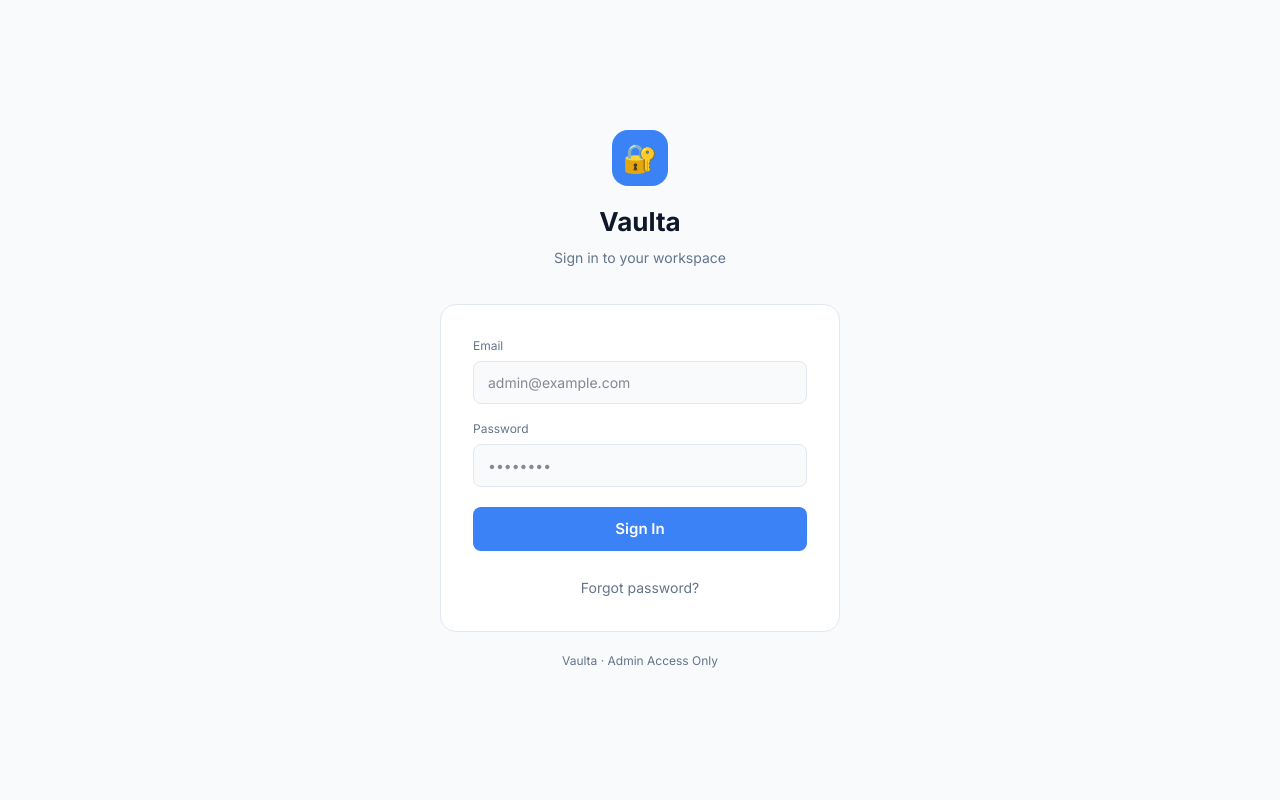
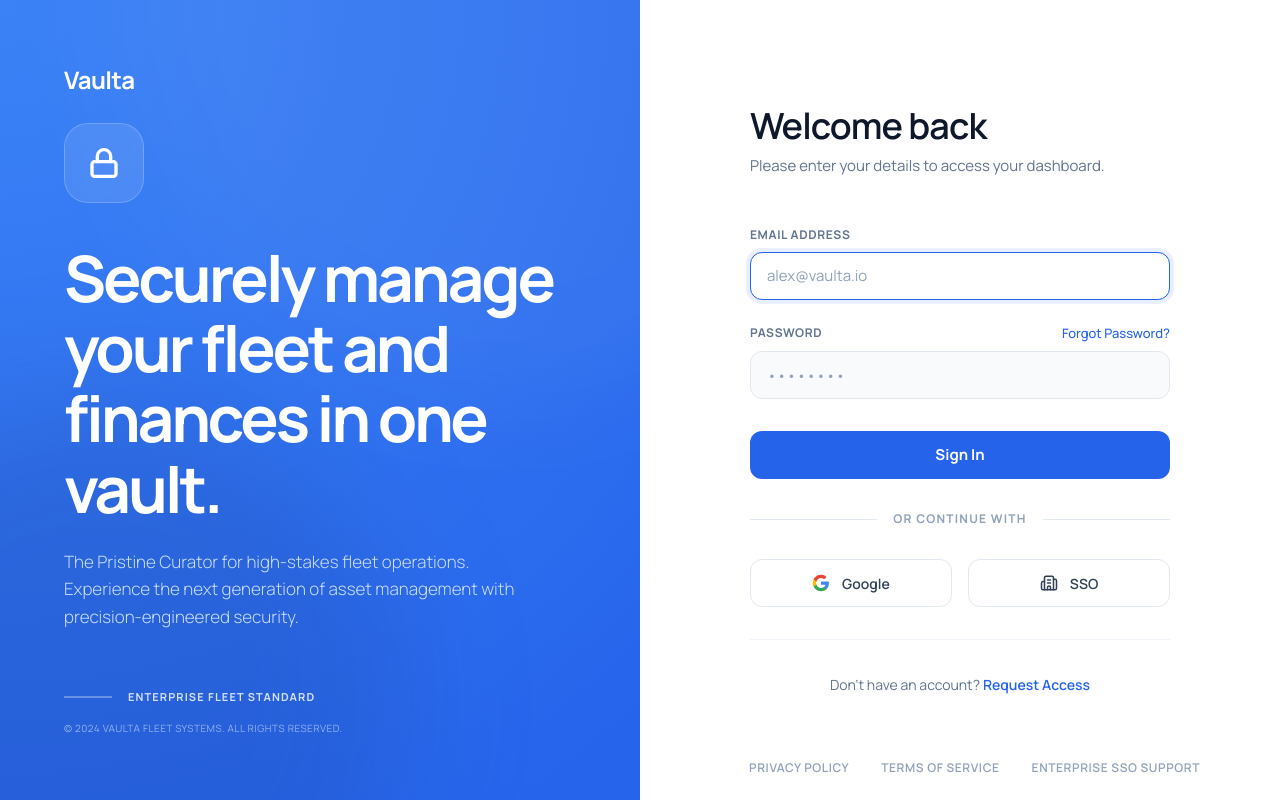
Before and after one commit to eddiephiri/Vaulta, a React (Vite) app: page / in a window 1280 px wide. Built offline with nearby package versions, Linux system fonts and the light colour scheme; no server answers.

Commit message:
Refactor: Redesign login screen with Split-Screen Narrative

```diff
--- a/src/pages/Login.tsx
+++ b/src/pages/Login.tsx
@@ -2,6 +2,16 @@ import { useState } from 'react';
 import type { FormEvent } from 'react';
 import { useAuth } from '../hooks/useAuth';
 import { Link } from 'react-router-dom';
+import { Lock, Building2 } from 'lucide-react';
+
+const GoogleIcon = () => (
+    <svg width="18" height="18" viewBox="0 0 24 24" xmlns="http://www.w3.org/2000/svg">
+        <path d="M22.56 12.25c0-.78-.07-1.53-.2-2.25H12v4.26h5.92c-.26 1.37-1.04 2.53-2.21 3.31v2.77h3.57c2.08-1.92 3.28-4.74 3.28-8.09z" fill="#4285F4"/>
+        <path d="M12 23c2.97 0 5.46-.98 7.28-2.66l-3.57-2.77c-.98.66-2.23 1.06-3.71 1.06-2.86 0-5.29-1.93-6.16-4.53H2.18v2.84C3.99 20.53 7.7 23 12 23z" fill="#34A853"/>
+        <path d="M5.84 14.09c-.22-.66-.35-1.36-.35-2.09s.13-1.43.35-2.09V7.07H2.18C1.43 8.55 1 10.22 1 12s.43 3.45 1.18 4.93l2.85-2.22.81-.62z" fill="#FBBC05"/>
+        <path d="M12 5.38c1.62 0 3.06.56 4.21 1.64l3.15-3.15C17.45 2.09 14.97 1 12 1 7.7 1 3.99 3.47 2.18 7.07l3.66 2.84c.87-2.6 3.3-4.53 6.16-4.53z" fill="#EA4335"/>
+    </svg>
+);
 
 export function Login() {
     const { signIn } = useAuth();
@@ -24,70 +34,85 @@ export function Login() {
         setLoading(false);
 
         if (authErr) {
-            // SECURITY: Always show a generic message to prevent username enumeration
             setError('Invalid email or password.');
         }
-        // On success, App.tsx will detect the new session and redirect automatically.
     };
 
     return (
-        <div style={{
-            minHeight: '100vh',
-            background: 'var(--ff-bg)',
-            display: 'flex',
-            alignItems: 'center',
-            justifyContent: 'center',
-            padding: 16,
-        }}>
-            <div style={{
-                width: '100%',
-                maxWidth: 400,
-            }}>
-                {/* Logo / Brand */}
-                <div style={{ textAlign: 'center', marginBottom: 36 }}>
-                    <div style={{
-                        width: 56, height: 56,
-                        background: 'var(--ff-accent)',
-                        borderRadius: 16,
-                        display: 'flex', alignItems: 'center', justifyContent: 'center',
-                        margin: '0 auto 16px',
-                        fontSize: 28,
-                    }}>
-                        🔐
+        <div style={{ fontFamily: '"Manrope", "Inter", sans-serif' }} className="flex min-h-screen w-full bg-white text-slate-900 overflow-hidden">
+            {/* Left Column: Branded Narrative */}
+            <div
+                className="hidden md:flex flex-col w-1/2 p-12 lg:p-16 relative"
+                style={{ background: 'radial-gradient(circle at top left, #3b82f6, #2563eb)' }}
+            >
+                {/* Vaulta Logo */}
+                <div className="text-white font-bold text-2xl tracking-tight z-10">
+                    Vaulta
                 </div>
-                    <h1 style={{ fontSize: 26, fontWeight: 800, color: 'var(--ff-text-primary)', margin: 0 }}>
-                        Vaulta
+
+                {/* Main Narrative Content */}
+                <div className="flex-1 flex flex-col justify-center max-w-[520px] z-10">
+                    <div
+                        className="w-20 h-20 rounded-[24px] bg-white/10 flex items-center justify-center mb-10"
+                        style={{ backdropFilter: 'blur(8px)', WebkitBackdropFilter: 'blur(8px)', border: '1px solid rgba(255,255,255,0.2)' }}
+                    >
+                        <Lock className="w-8 h-8 text-white" strokeWidth={2.5} />
+                    </div>
+
+                    <h1 className="text-[48px] lg:text-[64px] font-bold leading-[1.1] tracking-[-0.05em] text-white mb-6">
+                        Securely manage your fleet and finances in one vault.
                     </h1>
-                    <p style={{ fontSize: 14, color: 'var(--ff-text-muted)', marginTop: 6 }}>
-                        Sign in to your workspace
+
+                    <p className="text-blue-100 text-[16px] lg:text-[17px] leading-[1.6] opacity-90 font-light max-w-[460px]">
+                        The Pristine Curator for high-stakes fleet operations. Experience the next generation of asset management with precision-engineered security.
                     </p>
                 </div>
 
-                {/* Card */}
-                <div style={{
-                    background: 'var(--ff-surface)',
-                    border: '1px solid var(--ff-border)',
-                    borderRadius: 16,
-                    padding: 32,
-                }}>
+                {/* Footer Left */}
+                <div className="z-10 mt-auto pt-8">
+                    <div className="flex items-center gap-4 mb-4">
+                        <div className="w-12 h-[2px] bg-white/30"></div>
+                        <span className="text-[11px] font-bold tracking-[0.1em] uppercase text-white/80">Enterprise Fleet Standard</span>
+                    </div>
+                    <p className="text-[10px] text-white/50 tracking-wider">
+                        © 2024 VAULTA FLEET SYSTEMS. ALL RIGHTS RESERVED.
+                    </p>
+                </div>
+
+                {/* Decorative background elements */}
+                <div className="absolute top-0 right-0 w-[800px] h-[800px] bg-white/5 rounded-full blur-3xl -translate-y-1/2 translate-x-1/3 pointer-events-none"></div>
+                <div className="absolute bottom-0 left-0 w-[600px] h-[600px] bg-blue-900/20 rounded-full blur-3xl translate-y-1/3 -translate-x-1/3 pointer-events-none"></div>
+            </div>
+
+            {/* Right Column: Authentication Form */}
+            <div className="flex flex-col w-full md:w-1/2 relative bg-white min-h-screen">
+                <div className="flex-1 flex flex-col justify-center items-center px-8 sm:px-12 lg:px-20 w-full">
+                    <div className="w-full max-w-[420px]">
+
+                        {/* Mobile Logo (visible only on small screens) */}
+                        <div className="md:hidden text-[#2563eb] font-bold text-2xl tracking-tight mb-12">
+                            Vaulta
+                        </div>
+
+                        <div className="mb-12 mt-8 lg:mt-16">
+                            <h2 className="text-[32px] sm:text-[36px] font-semibold text-slate-900 leading-[1.2] tracking-[-0.025em] mb-2">
+                                Welcome back
+                            </h2>
+                            <p className="text-slate-500 text-[14px] sm:text-[15px]">
+                                Please enter your details to access your dashboard.
+                            </p>
+                        </div>
+
                         {error && (
-                        <div style={{
-                            marginBottom: 18,
-                            padding: '10px 14px',
-                            borderRadius: 8,
-                            background: '#ef444420',
-                            color: '#ef4444',
-                            border: '1px solid #ef444440',
-                            fontSize: 13,
-                        }}>
+                            <div className="mb-6 p-4 rounded-xl bg-red-50 text-red-600 border border-red-100 text-sm font-medium">
                                 {error}
                             </div>
                         )}
 
-                    <form onSubmit={handleSubmit} style={{ display: 'flex', flexDirection: 'column', gap: 16 }}>
-                        <div>
-                            <label style={{ display: 'block', fontSize: 12, color: 'var(--ff-text-muted)', marginBottom: 6 }}>
-                                Email
+                        <form onSubmit={handleSubmit} className="flex flex-col gap-6">
+                            <div className="flex flex-col gap-2 relative">
+                                <label className="text-[12px] font-bold uppercase tracking-[0.05em] text-slate-500">
+                                    Email Address
                                 </label>
                                 <input
                                     type="email"
@@ -95,77 +120,92 @@ export function Login() {
                                     autoFocus
                                     value={email}
                                     onChange={e => setEmail(e.target.value)}
-                                placeholder="admin@example.com"
-                                style={{
-                                    width: '100%',
-                                    padding: '10px 14px',
-                                    borderRadius: 8,
-                                    background: 'var(--ff-bg)',
-                                    border: '1px solid var(--ff-border)',
-                                    color: 'var(--ff-text-primary)',
-                                    fontSize: 14,
-                                    outline: 'none',
-                                    boxSizing: 'border-box',
-                                }}
+                                    placeholder="alex@vaulta.io"
+                                    className="h-12 w-full rounded-xl border border-[#e2e8f0] bg-[#f8fafc] px-4 text-[15px] text-slate-900 outline-none transition-all placeholder:text-slate-400 focus:bg-white focus:border-[#2563eb]"
+                                    style={{ '--tw-ring-color': 'rgba(37,99,235,0.1)' } as React.CSSProperties}
+                                    onFocus={(e) => e.target.style.boxShadow = '0 0 0 4px rgba(37,99,235,0.1)'}
+                                    onBlur={(e) => e.target.style.boxShadow = 'none'}
                                 />
                             </div>
 
-                        <div>
-                            <label style={{ display: 'block', fontSize: 12, color: 'var(--ff-text-muted)', marginBottom: 6 }}>
+                            <div className="flex flex-col gap-2 relative">
+                                <div className="flex justify-between items-center">
+                                    <label className="text-[12px] font-bold uppercase tracking-[0.05em] text-slate-500">
                                         Password
                                     </label>
+                                    <Link tabIndex={-1} to="/forgot-password" className="text-[13px] font-medium text-[#2563eb] hover:text-blue-700 transition-colors">
+                                        Forgot Password?
+                                    </Link>
+                                </div>
                                 <input
                                     type="password"
                                     autoComplete="current-password"
                                     value={password}
                                     onChange={e => setPassword(e.target.value)}
                                     placeholder="••••••••"
-                                style={{
-                                    width: '100%',
-                                    padding: '10px 14px',
-                                    borderRadius: 8,
-                                    background: 'var(--ff-bg)',
-                                    border: '1px solid var(--ff-border)',
-                                    color: 'var(--ff-text-primary)',
-                                    fontSize: 14,
-                                    outline: 'none',
-                                    boxSizing: 'border-box',
-                                }}
+                                    className="h-12 w-full rounded-xl border border-[#e2e8f0] bg-[#f8fafc] px-4 text-[15px] text-slate-900 outline-none transition-all placeholder:text-slate-400 focus:bg-white focus:border-[#2563eb]"
+                                    style={{ '--tw-ring-color': 'rgba(37,99,235,0.1)' } as React.CSSProperties}
+                                    onFocus={(e) => e.target.style.boxShadow = '0 0 0 4px rgba(37,99,235,0.1)'}
+                                    onBlur={(e) => e.target.style.boxShadow = 'none'}
                                 />
                             </div>
 
                             <button
                                 type="submit"
                                 disabled={loading}
-                            style={{
-                                width: '100%',
-                                padding: '11px 0',
-                                borderRadius: 8,
-                                background: loading ? '#334155' : 'var(--ff-accent)',
-                                color: 'white',
-                                fontWeight: 600,
-                                fontSize: 15,
-                                border: 'none',
-                                cursor: loading ? 'not-allowed' : 'pointer',
-                                marginTop: 4,
-                                transition: 'background 0.15s',
-                            }}
+                                className="w-full h-12 rounded-xl bg-[#2563eb] text-white font-bold text-[15px] transition-all hover:bg-blue-700 hover:-translate-y-[1px] disabled:opacity-70 disabled:hover:bg-blue-600 disabled:hover:-translate-y-0 mt-2 flex items-center justify-center custom-button-hover"
                             >
-                            {loading ? 'Signing in…' : 'Sign In'}
+                                {loading ? 'Signing In...' : 'Sign In'}
                             </button>
                         </form>
 
-                    <div style={{ marginTop: 24, textAlign: 'center' }}>
-                        <Link to="/forgot-password" style={{ color: 'var(--ff-text-muted)', fontSize: 14, textDecoration: 'none' }}>
-                            Forgot password?
+                        <div className="mt-8 mb-8 flex items-center justify-center gap-4">
+                            <div className="h-px bg-[#e2e8f0] flex-1"></div>
+                            <span className="text-xs font-bold text-slate-400 uppercase tracking-[0.1em] whitespace-nowrap">
+                                Or continue with
+                            </span>
+                            <div className="h-px bg-[#e2e8f0] flex-1"></div>
+                        </div>
+
+                        <div className="flex gap-4">
+                            <button type="button" className="flex-1 h-12 rounded-xl bg-white border border-[#e2e8f0] hover:bg-slate-50 flex items-center justify-center gap-3 transition-colors group">
+                                <GoogleIcon />
+                                <span className="text-[14px] font-semibold text-slate-700 group-hover:text-slate-900">Google</span>
+                            </button>
+                            <button type="button" className="flex-1 h-12 rounded-xl bg-white border border-[#e2e8f0] hover:bg-slate-50 flex items-center justify-center gap-3 transition-colors group">
+                                <Building2 className="w-[18px] h-[18px] text-slate-700 group-hover:text-slate-900" />
+                                <span className="text-[14px] font-semibold text-slate-700 group-hover:text-slate-900">SSO</span>
+                            </button>
+                        </div>
+
+                        <div className="mt-8 text-center border-t border-slate-100 pt-8">
+                            <span className="text-[14px] text-slate-500">Don't have an account? </span>
+                            <Link to="#" className="text-[14px] font-semibold text-[#2563eb] hover:text-blue-700 transition-colors">
+                                Request Access
                             </Link>
+                        </div>
+
                     </div>
                 </div>
 
-                <p style={{ textAlign: 'center', marginTop: 20, fontSize: 12, color: 'var(--ff-text-muted)' }}>
-                    Vaulta · Admin Access Only
-                </p>
+                {/* Footer Right */}
+                <div className="py-6 px-12 md:px-20 flex flex-col sm:flex-row justify-center md:justify-end gap-x-8 gap-y-4 text-xs font-semibold text-slate-400 uppercase tracking-wider text-center mt-auto">
+                    <Link to="#" className="hover:text-slate-600 transition-colors">Privacy Policy</Link>
+                    <Link to="#" className="hover:text-slate-600 transition-colors">Terms of Service</Link>
+                    <Link to="#" className="hover:text-slate-600 transition-colors">Enterprise SSO Support</Link>
                 </div>
+            </div>
+            {/* Adding Google Font to doc for Manrope */}
+            <style dangerouslySetInnerHTML={{__html: `
+                @import url('https://fonts.googleapis.com/css2?family=Manrope:wght@300;400;500;600;700;800&display=swap');
+
+                input:focus {
+                    box-shadow: 0 0 0 4px rgba(37, 99, 235, 0.1) !important;
+                }
+                .custom-button-hover:hover {
+                    box-shadow: 0 4px 12px rgba(37, 99, 235, 0.2);
+                }
+            `}} />
         </div>
     );
 }
```
Also changed, not shown: 1 other file (tests, documents, lock files or other folders). Lines whose indentation alone changed are shown as unchanged.
